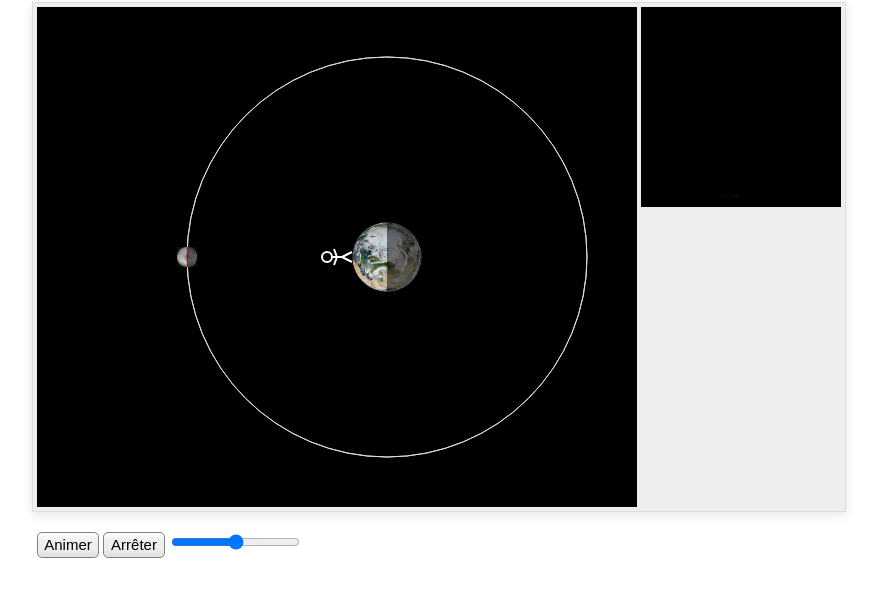
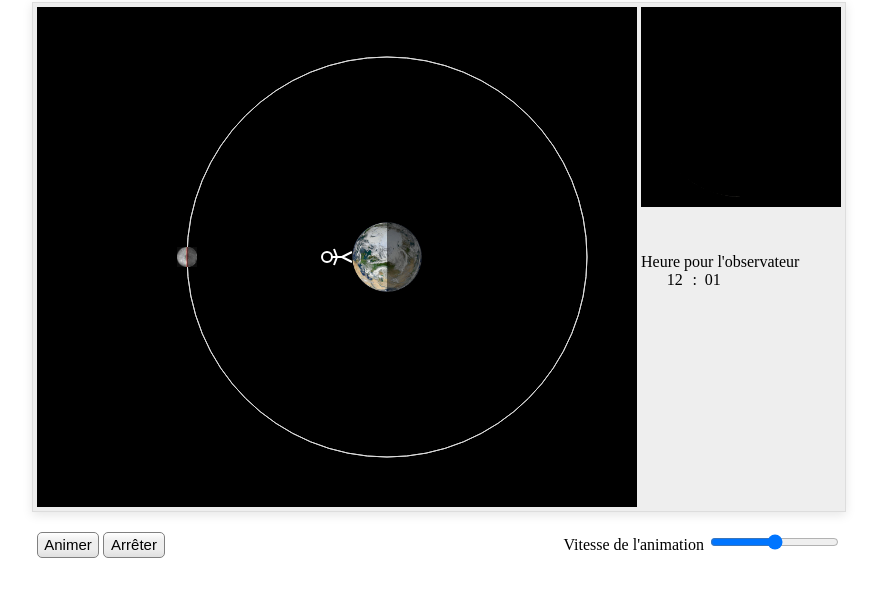
Before and after one commit to loicseguin/phaseslune, a plain HTML site: page phaseslune.html in a window 1280 px wide. Shown: the part 55-652 px from the top of the page, without its empty margins (201-1078 px from the left). Drawn offline with Linux system fonts and the light colour scheme.

Commit message:
Ajout de l'heure de l'observateur

```diff
--- a/phaseslune.css
+++ b/phaseslune.css
@@ -41,6 +41,31 @@ p {
     right: 204px;
 }
 
+#obstime {
+    position: absolute;
+    top: 250px;
+    right: 4px;
+    width: 200px;
+}
+
+#hour {
+    display: inline-block;
+    text-align: right;
+    width: 1.8em;
+    padding-right: 0.6em;
+}
+
+#minute {
+    display: inline-block;
+    text-align: right;
+    width: 1.5em;
+}
+
+#speedInfo {
+    text-align: right;
+    float: right;
+}
+
 canvas {
     position: absolute;
     left: 0;
--- a/phaseslune.html
+++ b/phaseslune.html
@@ -35,6 +35,12 @@
                 utiliser un navigateur Internet moderne et à jour.
             </canvas>
         </aside>
+
+        <div id="obstime">
+            Heure pour l'observateur
+
+            <p><span id="hour">12</span>:<span id="minute">00</span></p>
+        </div>
     </div>
 
     <p>
@@ -43,8 +49,11 @@
         <a class="customButton" href="javascript:void(0)"
             onclick="pause();" ontouchstart="">Arrêter</a>
 
+        <span id="speedInfo">
+            Vitesse de l'animation
             <input id="speedSlider" type="range"
             min="0" max="8000" step="100" value="4000" />
+        </span>
     </p>
 
     <div id="debug"></div>
--- a/phaseslune.js
+++ b/phaseslune.js
@@ -8,6 +8,8 @@ var moonPhaseCanvas = document.getElementById("moonphasecanvas");
 var moonPhaseContext = moonPhaseCanvas.getContext("2d");
 var debug = document.getElementById("debug");
 var moonImg = document.getElementById("moonphase");
+var obsHour = document.getElementById("hour");
+var obsMinute = document.getElementById("minute");
 
 var leftPadding = 100;
 var centerx = leftPadding + mainCanvas.height / 2;
@@ -152,6 +154,21 @@ function drawEarth() {
     earthContext.moveTo(centerx, centery - earthRadius);
     earthContext.lineTo(centerx, centery + earthRadius);
     earthContext.fill();
+
+    // Uptime time of day
+    angleToHour(earthTheta);
+}
+
+function angleToHour(theta) {
+    // From a angle, determine time of day in hh:mm format.
+    var nbHours = ((12 + (theta % (2 * Math.PI)) * 24 / (2 * Math.PI))) % 24;
+    while (nbHours < 0) {
+        nbHours += 24;
+    }
+    var hour = Math.floor(nbHours).toFixed(0);
+    var minutes = pad(1, 2, (nbHours - hour).toFixed(0));
+    obsHour.innerHTML = hour;
+    obsMinute.innerHTML = minutes;
 }
 
 function pad(n, width, z) {
@@ -269,7 +286,8 @@ function drawMoonPhase() {
 
 function animate() {
     var dt = Number(speedSlider.value);
-    earthTheta += (earthOmega * dt) % (2 * Math.PI);
+    earthTheta += (earthOmega * dt);
+    earthTheta %= (2 * Math.PI);
     moonOrbitalTheta += (moonOmega * dt);
     moonOrbitalTheta %= (2 * Math.PI);
     drawEarth();
```
Lines whose indentation alone changed are shown as unchanged.
